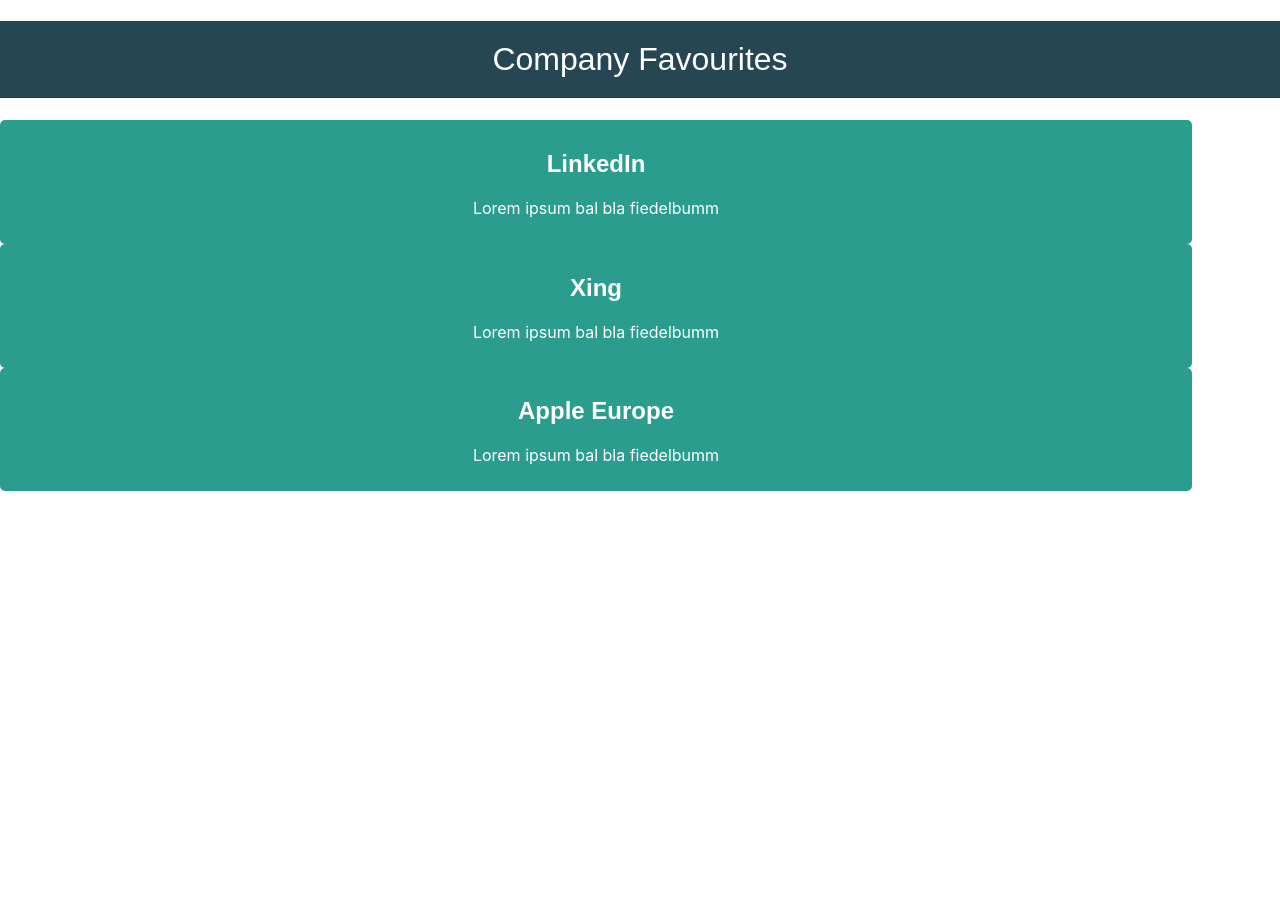
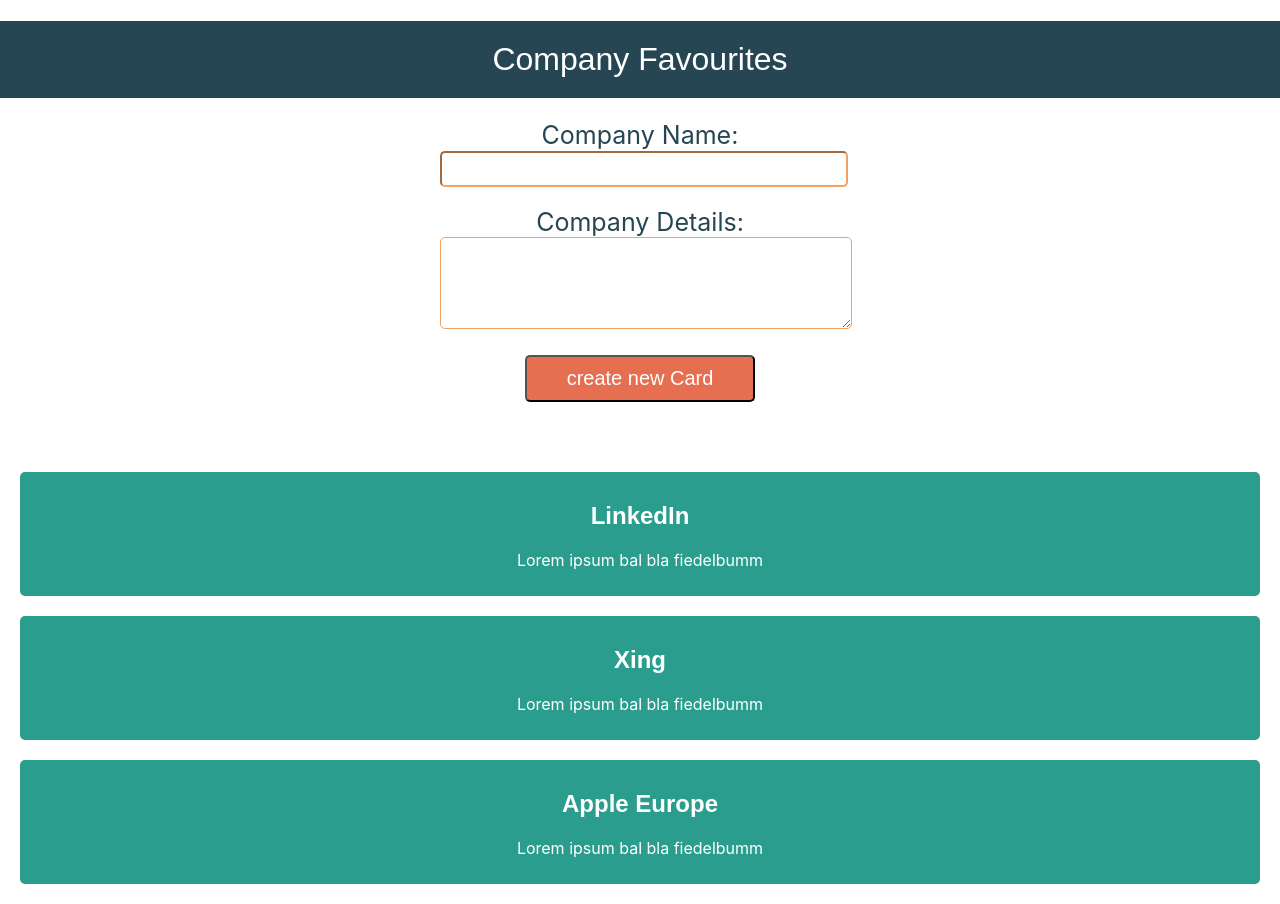
Before and after one commit to ronnyleibham/company-favourite, a React (Vite) app: page / in a window 1280 px wide. Before the commit the page ends 800 px from the top, so only its background shows below. Built offline with nearby package versions, Linux system fonts and the light colour scheme.

Commit message:
Implement Add Card function plus Map

```diff
--- a/src/app/App.tsx
+++ b/src/app/App.tsx
@@ -1,10 +1,11 @@
 import React, { useState } from 'react';
 import Title from './components/Title/Title';
 import Card from './components/Card/Card';
+import Form from './components/Form/Form';
 import classes from './App.module.css';
 
 function App(): JSX.Element {
-  const [companies, _setCompanies] = useState([
+  const [companies, setCompanies] = useState([
     {
       title: 'LinkedIn',
       description: 'Lorem ipsum bal bla fiedelbumm',
@@ -19,9 +20,20 @@
     },
   ]);
 
+  function handleSubmit(todo: {
+    companyName: string;
+    companyDescription: string;
+  }) {
+    setCompanies([
+      { title: todo.companyName, description: todo.companyDescription },
+      ...companies,
+    ]);
+  }
+
   return (
     <div className={classes.App}>
       <Title></Title>
+      <Form onSubmit={handleSubmit}></Form>
       {companies.map((singleCompany) => (
         <Card
           header={singleCompany.title}
--- a/src/app/components/Card/Card.module.css
+++ b/src/app/components/Card/Card.module.css
@@ -1,8 +1,9 @@
 .card {
-  width: 90%;
+  /* width: 90%; */
   background-color: #2a9d8f;
   padding: 10px 20px;
   border-radius: 5px;
+  margin: 20px 20px;
 }
 
 .h2 {
--- /dev/null
+++ b/src/app/components/Form/Form.module.css
@@ -0,0 +1,45 @@
+.form {
+  display: flex;
+  flex-wrap: nowrap;
+  flex-direction: column;
+  row-gap: 20px;
+  margin: auto;
+  width: 400px;
+
+  /* grid-template-columns: 1fr;
+  grid-template-rows: auto;
+  align-content: start; */
+
+  /* width: 100%; */
+}
+
+.label {
+  font-size: 25px;
+  color: #264653;
+}
+
+.input {
+  /* display: block; */
+  width: 100%;
+  height: 30px;
+  border-color: #f4a261;
+  border-radius: 5px;
+}
+
+.textarea {
+  width: 100%;
+  font-family: inherit;
+  border-color: #f4a261;
+  border-radius: 5px;
+  padding: 5px;
+}
+
+.submit {
+  padding: 10px 40px;
+  font-size: 20px;
+  border-radius: 5px;
+  background-color: #e76f51;
+  color: white;
+  border-color: none;
+  margin-bottom: 50px;
+}
--- /dev/null
+++ b/src/app/components/Form/Form.tsx
@@ -0,0 +1,48 @@
+import React, { useState } from 'react';
+import classes from './Form.module.css';
+
+type FormProps = {
+  onSubmit: (todo: { companyName: string; companyDescription: string }) => void;
+};
+
+function Form({ onSubmit }: FormProps): JSX.Element {
+  const [companyName, setCompanyName] = useState('');
+  const [companyDescription, setCompanyDescription] = useState('');
+
+  function handleSubmit(event: React.FormEvent<HTMLFormElement>) {
+    event.preventDefault();
+    onSubmit({ companyName, companyDescription });
+  }
+
+  return (
+    <form className={classes.form} onSubmit={handleSubmit}>
+      <label className={classes.label}>
+        Company Name:
+        <input
+          className={classes.input}
+          type="text"
+          value={companyName}
+          onChange={(event) => setCompanyName(event.target.value)}
+        />
+      </label>
+      <label className={classes.label}>
+        Company Details:
+        <textarea
+          className={classes.textarea}
+          rows={5}
+          value={companyDescription}
+          onChange={(event) => setCompanyDescription(event.target.value)}
+        ></textarea>
+      </label>
+      <label>
+        <input
+          className={classes.submit}
+          type="submit"
+          value="create new Card"
+        />
+      </label>
+    </form>
+  );
+}
+
+export default Form;
```
